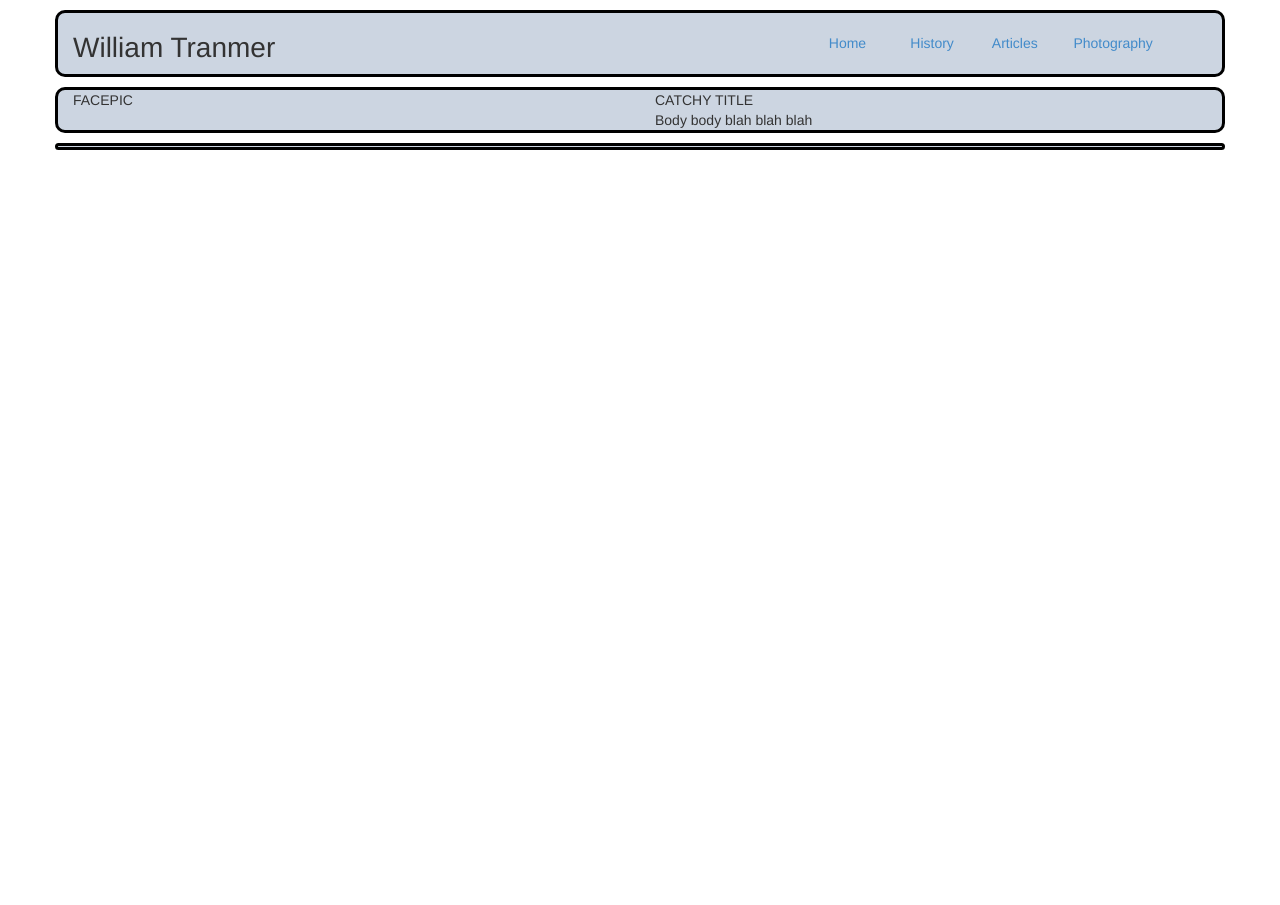
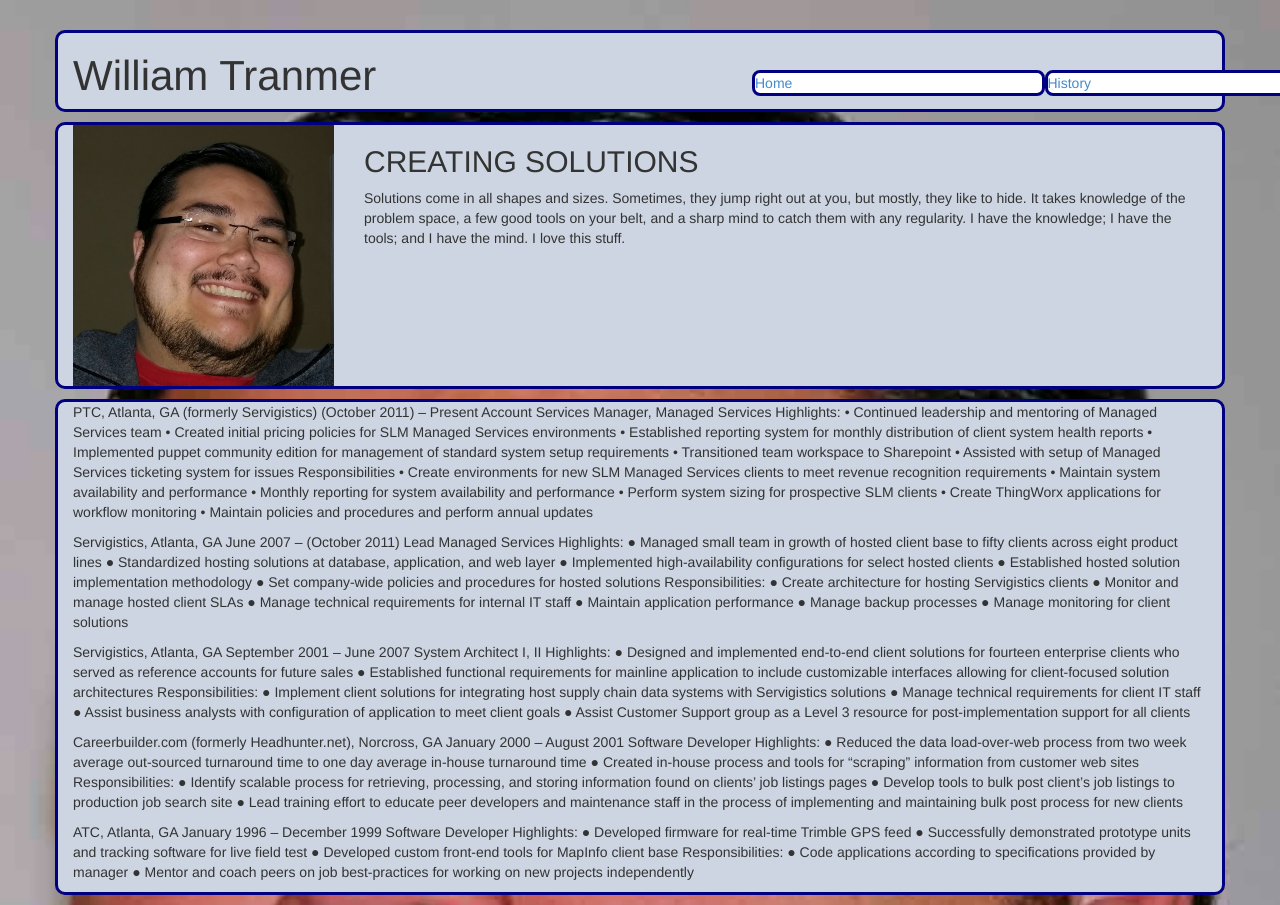
Before and after one commit to wtranmer/williamtranmer, a plain HTML site: page WebContent/index.html in a window 1280 px wide. Before the commit the page ends 800 px from the top, so only its background shows below. Drawn offline with nearby package versions, Linux system fonts and the light colour scheme.

Commit message:
Background and fixed position navbar

```diff
--- a/WebContent/css/style.css
+++ b/WebContent/css/style.css
@@ -1,11 +1,18 @@
 @CHARSET "ISO-8859-1";
+body {
+	background-image: url("../images/Bill-2.jpg");
+	background-repeat: no-repeat;
+	background-position: left;
+	background-size: cover;
+	background-attachment: fixed;
+}
 h1 {
-	font-size: 2em;
+	font-size: 3em;
 }
 div.fld {
 	background: #ccd5e1;
 	border-radius: 10px;
-	border-color: black;
+	border-color: navy;
 	border-width: 3px;
 	border-style: solid;
 	margin-top: 10px;
@@ -13,9 +20,19 @@ div.fld {
 }
 
 .mynav {
-	position: absolute;
-	top: 20px;
-	right: 0;
+	position: fixed;
+	top: 60px;
+	z-index: 999;
+}
+div.mynavitem {
+	background: white;
+	border-radius: 8px;
+	border-color: navy;
+	border-width: 3px;
+	border-style: solid;
+	padding: 0;
+	margin-top: 10px;
+	margin-bottom: 10px;
 }
 
 ul {
--- a/WebContent/index.html
+++ b/WebContent/index.html
@@ -17,38 +17,107 @@
 <body>
 
 <div class="container">
+	<a id="Home">&nbsp;</a>
 	<div class="row fld">
-		<div class="col-sm-4 col-xs-12"><h1>William Tranmer</h1></div>
-		<div class="col-sm-5 col-sm-offset-2 col-xs-12">
-			<div class="row mynav">
-				<div class="col-sm-3"><a href="#Home"     >Home       </a></div>
-				<div class="col-sm-3"><a href="#History"  >History    </a></div>
-				<div class="col-sm-3"><a href="#Articles" >Articles   </a></div>
-				<div class="col-sm-3"><a href="#Photo"    >Photography</a></div>
+		<div class="col-md-4 col-sm-4 col-xs-12"><h1>William Tranmer</h1>
+		</div>
+		<div class="col-md-3 col-md-offset-3 col-sm-7 col-xs-12">
+			<div class="mynav container">
+			<div class="row">
+				<div class="col-sm-3 mynavitem"><a href="#Home">Home</a></div>
+				<div class="col-sm-3 mynavitem"><a href="#History">History</a></div>
+				<div class="col-sm-3 mynavitem"><a href="#Articles">Articles</a></div>
+				<div class="col-sm-3 mynavitem"><a href="#Photo">Photography</a></div>
+			</div>
 			</div>
 		</div>
 	</div>
 	<div class="row fld">
-		<div class="col-sm-12">
-			<div class="row">
-				<div class="col-sm-3">FACEPIC</div>
-				<div class="col-sm-6 col-sm-offset-3">
-					<div class="row">
-						<div class="col-sm-12">CATCHY TITLE</div>
-					</div>
-					<div class="row">
-						<div class="col-sm-12">Body body blah blah blah</div>
-					</div>
-				</div>
-			</div>
+		<div class="col-sm-3 col-xs-4">
+			<img class="img-responsive" src="images/social_headshot.jpg" />
+		</div>
+		<div class="col-sm-9">
+			<h2>CREATING SOLUTIONS</h2>
+			<p>Solutions come in all shapes and sizes. Sometimes, they jump
+				right out at you, but mostly, they like to hide. It takes knowledge
+				of the problem space, a few good tools on your belt, and a sharp
+				mind to catch them with any regularity. I have the knowledge; I
+				have the tools; and I have the mind. I love this stuff.</p>
 		</div>
 	</div>
+	<a id="History"></a>
 	<div class="row fld">
-		<div class="col-sm-3">
-		</div>
-		<div class="col-sm-3">
-		</div>
-		<div class="col-sm-3">
+		<div class="col-sm-12">
+			<p>
+			PTC, Atlanta, GA (formerly Servigistics)
+			(October 2011) – Present
+			Account Services Manager, Managed Services
+			Highlights:
+			•	Continued leadership and mentoring of Managed Services team
+			•	Created initial pricing policies for SLM Managed Services environments
+			•	Established reporting system for monthly distribution of client system health reports
+			•	Implemented puppet community edition for management of standard system setup requirements
+			•	Transitioned team workspace to Sharepoint
+			•	Assisted with setup of Managed Services ticketing system for issues
+			Responsibilities
+			•	Create environments for new SLM Managed Services clients to meet revenue recognition requirements
+			•	Maintain system availability and performance
+			•	Monthly reporting for system availability and performance
+			•	Perform system sizing for prospective SLM clients
+			•	Create ThingWorx applications for workflow monitoring
+			•	Maintain policies and procedures and perform annual updates
+			</p><p>
+			Servigistics, Atlanta, GA
+			June 2007 – (October 2011)
+			Lead Managed Services
+			Highlights:
+			●	Managed small team in growth of hosted client base to fifty clients across eight product lines
+			●	Standardized hosting solutions at database, application, and web layer
+			●	Implemented high-availability configurations for select hosted clients
+			●	Established hosted solution implementation methodology
+			●	Set company-wide policies and procedures for hosted solutions
+			Responsibilities:
+			●	Create architecture for hosting Servigistics clients
+			●	Monitor and manage hosted client SLAs
+			●	Manage technical requirements for internal IT staff
+			●	Maintain application performance
+			●	Manage backup processes
+			●	Manage monitoring for client solutions
+			</p><p>
+			Servigistics, Atlanta, GA
+			September 2001 – June 2007
+			System Architect I, II
+			Highlights:
+			●	Designed and implemented end-to-end client solutions for fourteen enterprise clients who served as reference accounts for future sales
+			●	Established functional requirements for mainline application to include customizable interfaces allowing for client-focused solution architectures
+			Responsibilities:
+			●	Implement client solutions for integrating host supply chain data systems with Servigistics solutions
+			●	Manage technical requirements for client IT staff
+			●	Assist business analysts with configuration of application to meet client goals
+			●	Assist Customer Support group as a Level 3 resource for post-implementation support for all clients
+			</p><p>
+			Careerbuilder.com (formerly Headhunter.net), Norcross, GA
+			January 2000 – August 2001
+			Software Developer
+			Highlights:
+			●	Reduced the data load-over-web process from two week average out-sourced turnaround time to one day average in-house turnaround time
+			●	Created in-house process and tools for “scraping” information from customer web sites
+			Responsibilities:
+			●	Identify scalable process for retrieving, processing, and storing information found on clients’ job listings pages
+			●	Develop tools to bulk post client’s job listings to production job search site
+			●	Lead training effort to educate peer developers and maintenance staff in the process of implementing and maintaining bulk post process for new clients
+			</p><p>
+			ATC, Atlanta, GA
+			January 1996 – December 1999
+			Software Developer
+			Highlights:
+			●	Developed firmware for real-time Trimble GPS feed
+			●	Successfully demonstrated prototype units and tracking software for live field test
+			●	Developed custom front-end tools for MapInfo client base
+			Responsibilities:
+			●	Code applications according to specifications provided by manager
+			●	Mentor and coach peers on job best-practices for working on new projects independently
+			</p>
 		</div>
 	</div>
 </div>
```
Also changed, not shown: WebContent/images/Bill-2.jpg (added), WebContent/images/social_headshot.jpg (added).
